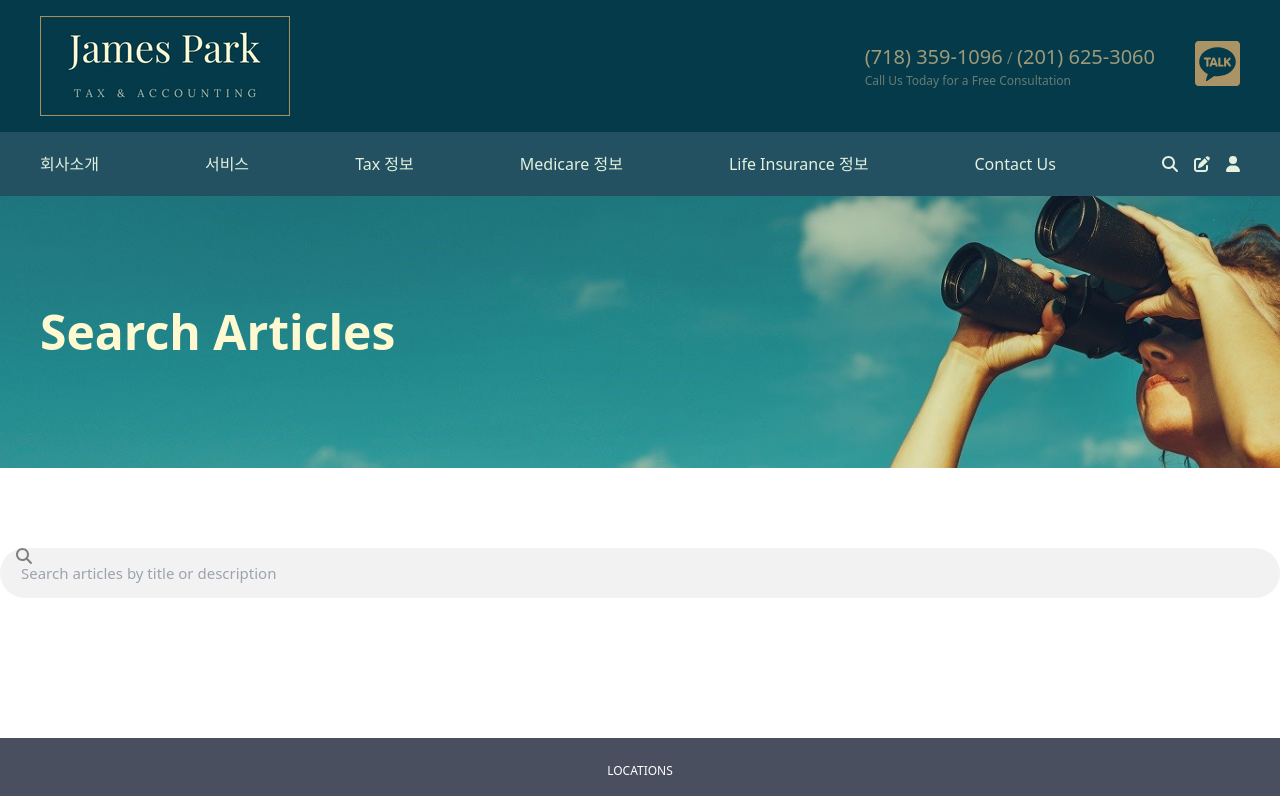
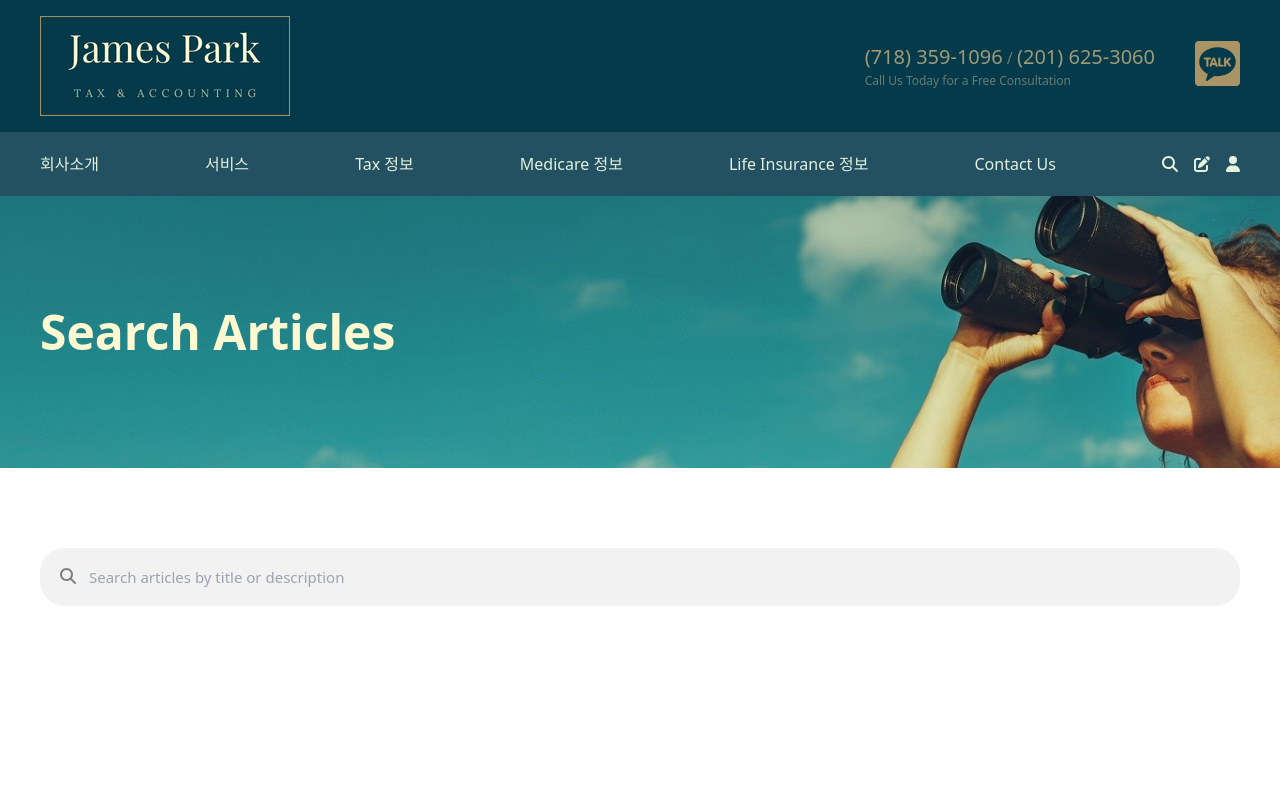
Before and after one commit to nooccarr/james-park-tax, a React (Vite) app: page /search in a window 1280 px wide. Shown: the top 796 px of the page. Built offline with nearby package versions, Linux system fonts and the light colour scheme.

Commit message:
Apply Tailwind to search page. Change post list section height when in search page

```diff
--- a/src/app/components/AboutUs.jsx
+++ b/src/app/components/AboutUs.jsx
@@ -72,7 +72,7 @@ const AboutUs = () => {
             </div>
           </div>
 
-          <div className="flex flex-col md:flex-row gap-14">
+          <div className="flex flex-col md:flex-row gap-10 lg:gap-14">
             <div className="w-full md:w-1/2  aspect-square">
               <img src={AboutUsImg} alt="" />
             </div>
--- a/src/app/components/Footer.jsx
+++ b/src/app/components/Footer.jsx
@@ -36,13 +36,13 @@ const Footer = () => {
 
   return (
     <footer>
-      <div>
+      <div className="py-10">
         <>
-          <div className="text-center pt-5 pb-2">
+          <div className="text-center pb-2">
             <div className="footer-location">LOCATIONS</div>
           </div>
 
-          <div className="flex flex-col md:flex-row justify-center md:gap-20">
+          <div className="flex flex-col md:flex-row justify-center md:gap-20 md:pb-10">
             <div className="text-center">{newYorkOffice()}</div>
 
             <div className="text-center">{newJerseyOffice()}</div>
--- a/src/app/components/PostList.jsx
+++ b/src/app/components/PostList.jsx
@@ -1,5 +1,5 @@
 import { useEffect, useState } from 'react';
-import { Link } from 'react-router-dom';
+import { Link, useParams } from 'react-router-dom';
 // import div from 'react-bootstrap/div';
 // import div from 'react-bootstrap/div';
 // import div from 'react-bootstrap/div';
@@ -9,6 +9,8 @@ import '../styles/post-list.css';
 
 const PostList = ({ searchMessage, posts, category, handleSearchReset }) => {
   const [categoryPosts, setCategoryPosts] = useState({});
+
+  const { '*': path } = useParams();
 
   useEffect(() => {
     category ? getCategoryPosts() : setCategoryPosts(posts);
@@ -25,13 +27,19 @@ const PostList = ({ searchMessage, posts, category, handleSearchReset }) => {
     setCategoryPosts(Object.fromEntries(filteredPosts));
   };
 
+  const searchClass = path === 'search' ? 'pt-10 pb-16' : '';
+
   return (
     <>
       <main>
         <div className="mb-5">
           <div className="justify-content-lg-center">
-            <div md="auto">
-              <h2 className="search-message">{searchMessage}</h2>
+            <div>
+              <h2
+                className={`search-message text-2xl md:text-[32px] font-semibold ${searchClass}`}
+              >
+                {searchMessage}
+              </h2>
             </div>
           </div>
 
--- a/src/app/components/Results.jsx
+++ b/src/app/components/Results.jsx
@@ -15,22 +15,22 @@ const Results = ({
   handleSearchSubmit,
   searchLength,
 }) => {
-  const [isMobile, setIsMobile] = useState(false);
+  // const [isMobile, setIsMobile] = useState(false);
 
-  useEffect(() => {
-    window.innerWidth <= 767 ? setIsMobile(true) : setIsMobile(false);
-    const onWindowResize = () => {
-      window.innerWidth <= 767 ? setIsMobile(true) : setIsMobile(false);
-    };
-    window.addEventListener('resize', onWindowResize);
-    return () => window.removeEventListener('resize', onWindowResize);
-  }, []);
+  // useEffect(() => {
+  //   window.innerWidth <= 767 ? setIsMobile(true) : setIsMobile(false);
+  //   const onWindowResize = () => {
+  //     window.innerWidth <= 767 ? setIsMobile(true) : setIsMobile(false);
+  //   };
+  //   window.addEventListener('resize', onWindowResize);
+  //   return () => window.removeEventListener('resize', onWindowResize);
+  // }, []);
 
   useEffect(() => {
     window.scroll({ top: 0, left: 0, behavior: 'smooth' });
   }, []);
 
-  const searchBottom = searchLength > 0 ? '0px' : '15vh';
+  // const searchBottom = searchLength > 0 ? '0px' : '15vh';
   // console.log(searchLength);
   return (
     <>
@@ -38,27 +38,18 @@ const Results = ({
         <PageHeader title="Search Articles" />
       </div>
 
-      <div>
-        <div style={{ height: '10vh' }}>&nbsp;</div>
-        <SearchParams
-          searchQuery={searchQuery}
-          handleSearchQueryChange={handleSearchQueryChange}
-          handleSearchSubmit={handleSearchSubmit}
-        />
-        <div>
+      <div className="max-w-[2240px] mx-auto">
+        <div className="pt-20 pb-20 md:pb-40 mx-5 md:mx-10">
+          <SearchParams
+            searchQuery={searchQuery}
+            handleSearchQueryChange={handleSearchQueryChange}
+            handleSearchSubmit={handleSearchSubmit}
+          />
+
           <Outlet />
         </div>
         <div>
-          <div className="text-center" md={{ span: 8, offset: 2 }}>
-            <div style={{ height: searchBottom }}>&nbsp;</div>
-            {/* {isMobile ? (
-              <div style={{ height: searchBottom }}>&nbsp;</div>
-            ) : (
-              <div aspectdiv={49 / 80}>
-                <img src={InfoFooterImg} alt='' />
-              </div>
-            )} */}
-          </div>
+          <div className="text-center"></div>
         </div>
       </div>
     </>
--- a/src/app/components/SearchParams.jsx
+++ b/src/app/components/SearchParams.jsx
@@ -11,10 +11,10 @@ const SearchParams = ({
   return (
     <section>
       <form onSubmit={handleSearchSubmit}>
-        <div direction="horizontal" gap={0}>
+        <div className="">
           <FontAwesomeIcon
             icon={faMagnifyingGlass}
-            className="search-icon ms-4"
+            className="search-icon m-5"
           />
           <label htmlFor="search" className="search-label">
             <input
@@ -23,7 +23,7 @@ const SearchParams = ({
               id="search"
               autoComplete="off"
               placeholder="Search articles by title or description"
-              className="search-input mb-0 p-3 ps-5"
+              className="search-input py-4 ps-12 pe-5"
               value={searchQuery}
               onChange={handleSearchQueryChange}
             />
--- a/src/app/components/Services.jsx
+++ b/src/app/components/Services.jsx
@@ -46,7 +46,7 @@ const Services = () => {
 
       <div className="max-w-[2240px] mx-auto">
         <div className="pt-20 pb-20 md:pb-40 mx-5 md:mx-10">
-          <div className="flex flex-col md:flex-row gap-14">
+          <div className="flex flex-col md:flex-row gap-10 lg:gap-14">
             <div className="w-full md:w-1/2 lg:w-3/5 text-center rounded-0">
               <div className="py-5 bg-[#043a49]">
                 <h4 className="service-li-h4">감사 및 회계 업무</h4>
--- a/src/app/output.css
+++ b/src/app/output.css
@@ -582,6 +582,10 @@ video {
   order: -9999;
 }
 
+.m-5 {
+  margin: 1.25rem;
+}
+
 .mx-5 {
   margin-left: 1.25rem;
   margin-right: 1.25rem;
@@ -609,6 +613,10 @@ video {
 
 .mb-0 {
   margin-bottom: 0px;
+}
+
+.mb-10 {
+  margin-bottom: 2.5rem;
 }
 
 .mb-2 {
@@ -659,10 +667,6 @@ video {
   margin-top: 1.5rem;
 }
 
-.mb-10 {
-  margin-bottom: 2.5rem;
-}
-
 .block {
   display: block;
 }
@@ -687,12 +691,12 @@ video {
   aspect-ratio: 1 / 1;
 }
 
+.min-h-\[200px\] {
+  min-height: 200px;
+}
+
 .min-h-full {
   min-height: 100%;
-}
-
-.min-h-\[200px\] {
-  min-height: 200px;
 }
 
 .w-full {
@@ -709,14 +713,6 @@ video {
 
 .resize {
   resize: both;
-}
-
-.grid-cols-2 {
-  grid-template-columns: repeat(2, minmax(0, 1fr));
-}
-
-.grid-cols-1 {
-  grid-template-columns: repeat(1, minmax(0, 1fr));
 }
 
 .flex-col {
@@ -759,14 +755,6 @@ video {
   gap: 1rem;
 }
 
-.gap-20 {
-  gap: 5rem;
-}
-
-.gap-14 {
-  gap: 3.5rem;
-}
-
 .gap-x-6 {
   -moz-column-gap: 1.5rem;
        column-gap: 1.5rem;
@@ -776,32 +764,21 @@ video {
   border-radius: 0.375rem;
 }
 
-.rounded-none {
-  border-radius: 0px;
-}
-
 .border {
   border-width: 1px;
-}
-
-.border-2 {
-  border-width: 2px;
 }
 
 .border-b {
   border-bottom-width: 1px;
 }
 
-.border-b-2 {
-  border-bottom-width: 2px;
+.border-b-\[3px\] {
+  border-bottom-width: 3px;
 }
 
-.border-b-4 {
-  border-bottom-width: 4px;
-}
-
-.border-b-\[3px\] {
-  border-bottom-width: 3px;
+.border-\[\#AA9465\] {
+  --tw-border-opacity: 1;
+  border-color: rgb(170 148 101 / var(--tw-border-opacity));
 }
 
 .border-white {
@@ -809,18 +786,24 @@ video {
   border-color: rgb(255 255 255 / var(--tw-border-opacity));
 }
 
-.border-\[\#AA9465\] {
-  --tw-border-opacity: 1;
-  border-color: rgb(170 148 101 / var(--tw-border-opacity));
+.bg-\[\#043A49\] {
+  --tw-bg-opacity: 1;
+  background-color: rgb(4 58 73 / var(--tw-bg-opacity));
 }
 
-.border-b-\[3PX\] {
-  border-bottom-color: 3PX;
+.bg-\[\#043a49\] {
+  --tw-bg-opacity: 1;
+  background-color: rgb(4 58 73 / var(--tw-bg-opacity));
 }
 
 .bg-\[\#235161\] {
   --tw-bg-opacity: 1;
   background-color: rgb(35 81 97 / var(--tw-bg-opacity));
+}
+
+.bg-\[\#F1F1F1\] {
+  --tw-bg-opacity: 1;
+  background-color: rgb(241 241 241 / var(--tw-bg-opacity));
 }
 
 .bg-indigo-600 {
@@ -833,35 +816,16 @@ video {
   background-color: rgb(255 255 255 / var(--tw-bg-opacity));
 }
 
-.bg-\[\#043a49\] {
-  --tw-bg-opacity: 1;
-  background-color: rgb(4 58 73 / var(--tw-bg-opacity));
-}
-
-.bg-\[\#F1F1F1\] {
-  --tw-bg-opacity: 1;
-  background-color: rgb(241 241 241 / var(--tw-bg-opacity));
-}
-
-.bg-\[\#043A49\] {
-  --tw-bg-opacity: 1;
-  background-color: rgb(4 58 73 / var(--tw-bg-opacity));
-}
-
 .p-0 {
   padding: 0px;
 }
 
-.p-3 {
-  padding: 0.75rem;
+.p-2 {
+  padding: 0.5rem;
 }
 
 .p-4 {
   padding: 1rem;
-}
-
-.p-2 {
-  padding: 0.5rem;
 }
 
 .px-10 {
@@ -934,6 +898,10 @@ video {
   padding-bottom: 1.25rem;
 }
 
+.pb-16 {
+  padding-bottom: 4rem;
+}
+
 .pb-2 {
   padding-bottom: 0.5rem;
 }
@@ -962,8 +930,16 @@ video {
   padding-inline-start: 0px;
 }
 
+.ps-12 {
+  padding-inline-start: 3rem;
+}
+
 .ps-5 {
   padding-inline-start: 1.25rem;
+}
+
+.pt-10 {
+  padding-top: 2.5rem;
 }
 
 .pt-20 {
@@ -972,10 +948,6 @@ video {
 
 .pt-3 {
   padding-top: 0.75rem;
-}
-
-.pt-5 {
-  padding-top: 1.25rem;
 }
 
 .text-center {
@@ -992,6 +964,10 @@ video {
   line-height: 2.5rem;
 }
 
+.text-\[32px\] {
+  font-size: 32px;
+}
+
 .text-base {
   font-size: 1rem;
   line-height: 1.5rem;
@@ -1000,6 +976,21 @@ video {
 .text-sm {
   font-size: 0.875rem;
   line-height: 1.25rem;
+}
+
+.text-2xl {
+  font-size: 1.5rem;
+  line-height: 2rem;
+}
+
+.text-xl {
+  font-size: 1.25rem;
+  line-height: 1.75rem;
+}
+
+.text-lg {
+  font-size: 1.125rem;
+  line-height: 1.75rem;
 }
 
 .font-bold {
@@ -1016,6 +1007,11 @@ video {
 
 .tracking-tight {
   letter-spacing: -0.025em;
+}
+
+.text-\[\#6A6A6A\] {
+  --tw-text-opacity: 1;
+  color: rgb(106 106 106 / var(--tw-text-opacity));
 }
 
 .text-\[\#FFF9D1\] {
@@ -1048,9 +1044,9 @@ video {
   color: rgb(255 255 255 / var(--tw-text-opacity));
 }
 
-.text-\[\#6A6A6A\] {
+.text-red-500 {
   --tw-text-opacity: 1;
-  color: rgb(106 106 106 / var(--tw-text-opacity));
+  color: rgb(239 68 68 / var(--tw-text-opacity));
 }
 
 .shadow-sm {
@@ -1063,27 +1059,13 @@ video {
   filter: var(--tw-blur) var(--tw-brightness) var(--tw-contrast) var(--tw-grayscale) var(--tw-hue-rotate) var(--tw-invert) var(--tw-saturate) var(--tw-sepia) var(--tw-drop-shadow);
 }
 
+.hover\:cursor-pointer:hover {
+  cursor: pointer;
+}
+
 .hover\:bg-indigo-500:hover {
   --tw-bg-opacity: 1;
   background-color: rgb(99 102 241 / var(--tw-bg-opacity));
-}
-
-.focus\:border-none:focus {
-  border-style: none;
-}
-
-.focus\:border-blue-500:focus {
-  --tw-border-opacity: 1;
-  border-color: rgb(59 130 246 / var(--tw-border-opacity));
-}
-
-.focus-visible\:border-none:focus-visible {
-  border-style: none;
-}
-
-.focus-visible\:border-blue-500:focus-visible {
-  --tw-border-opacity: 1;
-  border-color: rgb(59 130 246 / var(--tw-border-opacity));
 }
 
 .focus-visible\:outline:focus-visible {
@@ -1120,12 +1102,12 @@ video {
     margin-right: 2.5rem;
   }
 
+  .md\:mb-0 {
+    margin-bottom: 0px;
+  }
+
   .md\:mb-40 {
     margin-bottom: 10rem;
-  }
-
-  .md\:mb-0 {
-    margin-bottom: 0px;
   }
 
   .md\:block {
@@ -1144,20 +1126,8 @@ video {
     width: 50%;
   }
 
-  .md\:w-2\/5 {
-    width: 40%;
-  }
-
-  .md\:w-3\/5 {
-    width: 60%;
-  }
-
   .md\:min-w-\[250px\] {
     min-width: 250px;
-  }
-
-  .md\:grid-cols-2 {
-    grid-template-columns: repeat(2, minmax(0, 1fr));
   }
 
   .md\:flex-row {
@@ -1182,6 +1152,10 @@ video {
     padding-bottom: 7rem;
   }
 
+  .md\:pb-10 {
+    padding-bottom: 2.5rem;
+  }
+
   .md\:pb-40 {
     padding-bottom: 10rem;
   }
@@ -1195,8 +1169,8 @@ video {
     line-height: 1;
   }
 
-  .md\:font-semibold {
-    font-weight: 600;
+  .md\:text-\[32px\] {
+    font-size: 32px;
   }
 }
 
@@ -1209,18 +1183,12 @@ video {
     width: 60%;
   }
 
+  .lg\:gap-14 {
+    gap: 3.5rem;
+  }
+
   .lg\:px-8 {
     padding-left: 2rem;
     padding-right: 2rem;
   }
 }
-
-@media (min-width: 1280px) {
-  .xl\:w-2\/5 {
-    width: 40%;
-  }
-
-  .xl\:w-3\/5 {
-    width: 60%;
-  }
-}
--- a/src/app/styles/post-list.css
+++ b/src/app/styles/post-list.css
@@ -1,12 +1,12 @@
 .search-message {
-  color: #6A6A6A;
+  color: #6a6a6a;
 }
 
 .article-container {
   padding: 36px;
   box-shadow: 3px 3px 3px lightgray;
-  border: 1px solid #E0E0E0;
-  background-color: #FFF;
+  border: 1px solid #e0e0e0;
+  background-color: #fff;
 }
 
 .article-title-anchor {
@@ -23,7 +23,7 @@
 }
 
 .article-title:hover {
-  color: #9E9A79;
+  color: #9e9a79;
   opacity: 0.8;
 }
 
@@ -35,25 +35,25 @@
 }
 
 .article-author {
-  color: #6A6A6A;
+  color: #6a6a6a;
   text-transform: uppercase;
 }
 
 .article-category {
-  color: #9E9A79;
+  color: #9e9a79;
   text-transform: uppercase;
 }
 
 .article-description {
-  color: #6A6A6A;
+  color: #6a6a6a;
   line-height: 24px;
   font-size: 15px;
 }
 
 .article-button {
   margin-top: 28px;
-  background-color: #043A49;
-  color: #FFF9D1;
+  background-color: #043a49;
+  color: #fff9d1;
   border: none;
   border-radius: 4px;
   padding: 13px 16px;
```
